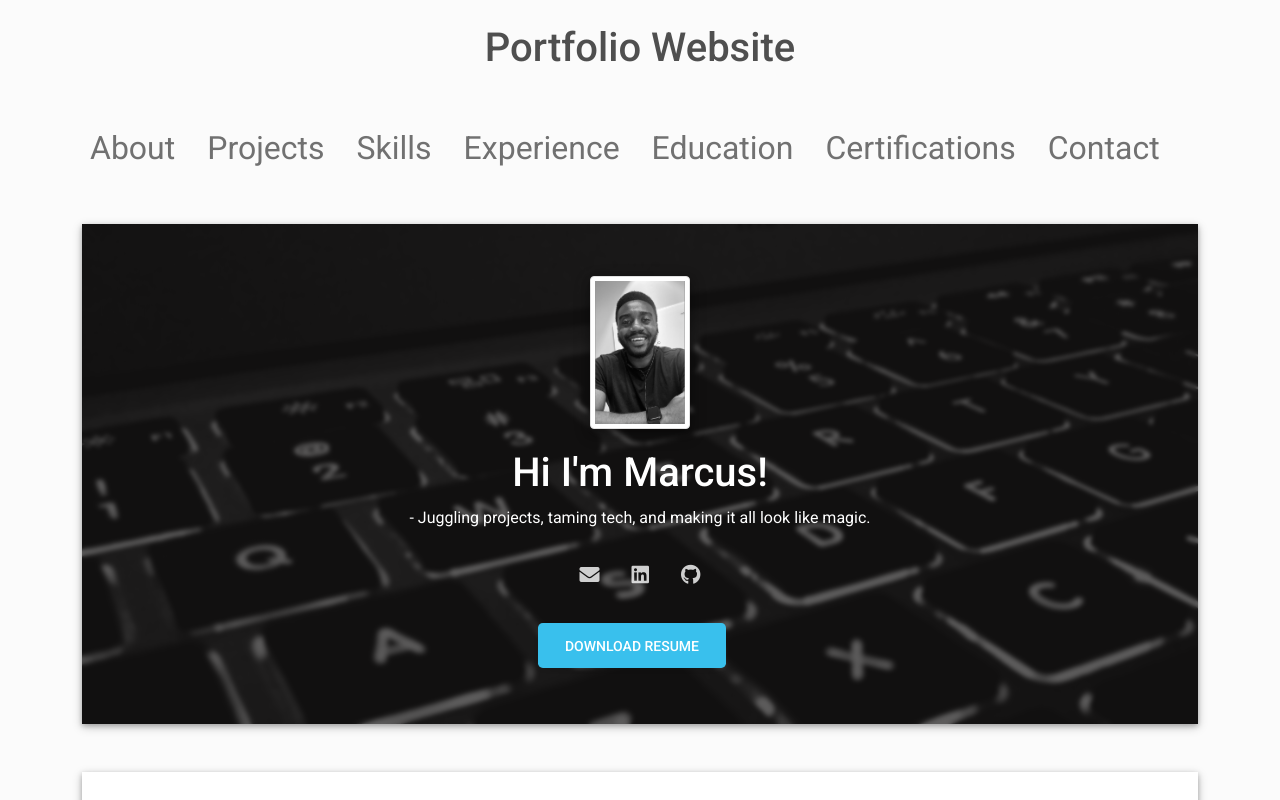
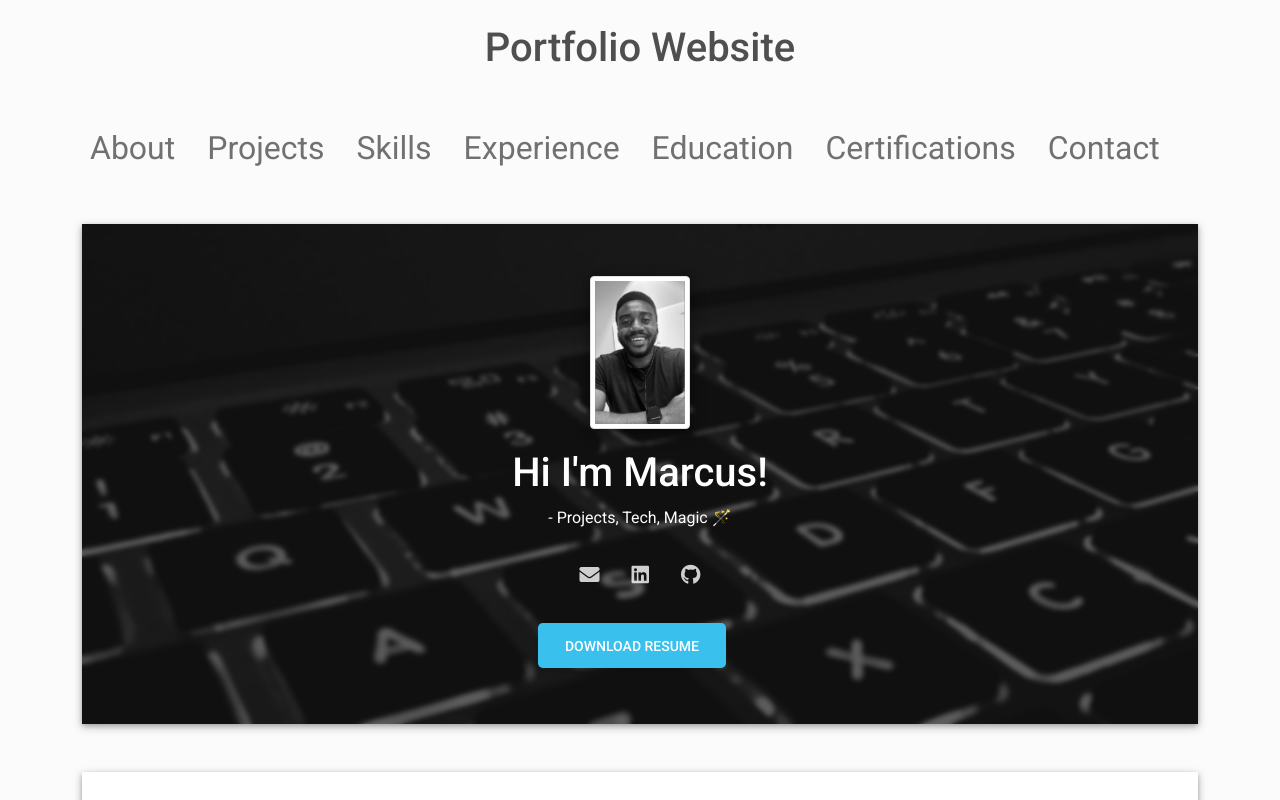
Before and after one commit to marc23321/Portfolio, a plain HTML site: page index.html in a window 1280 px wide. Shown: the top 800 px of the page. Drawn offline with Linux system fonts and the light colour scheme.

Commit message:
Change tagline under name

```diff
--- a/index.html
+++ b/index.html
@@ -69,7 +69,8 @@
             <div class="header-bio mt-3">
               <div data-aos="zoom-in" data-aos-delay="0">
                 <h2 class="h1">Hi I'm Marcus!</h2>
-                <p>- Juggling projects, taming tech, and making it all look like magic.</p>
+                <!-- <p>- Juggling projects, taming tech, and making it all look like magic.</p> -->
+                <p>- Projects, Tech, Magic 🪄</p>
               </div>
 
               <div class="header-social mb-3 d-print-none" data-aos="zoom-in" data-aos-delay="200">
```
